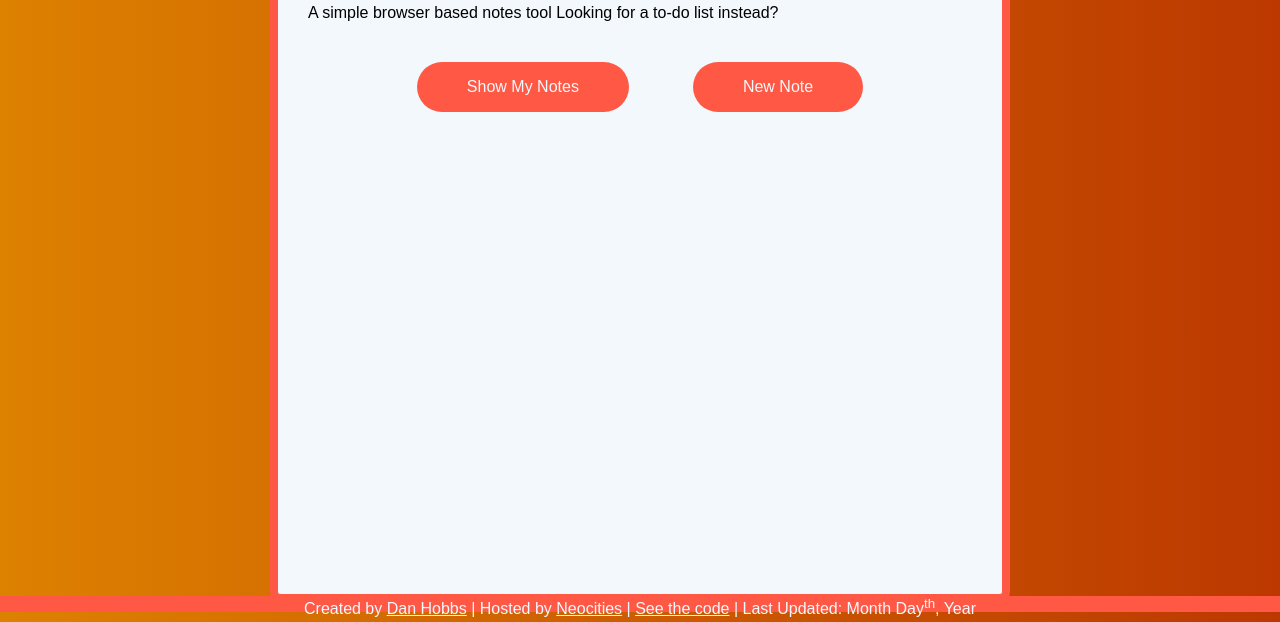
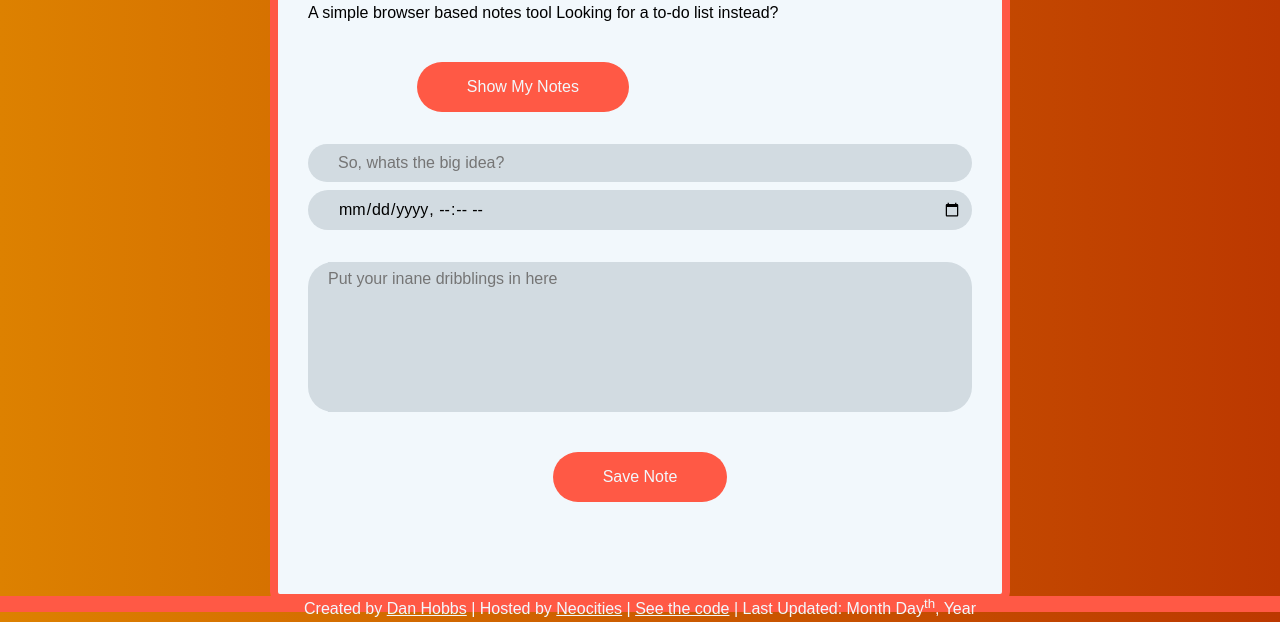
Before and after one commit to huudlum/Noted, a plain HTML site: page index.html in a window 1280 px wide. Both pictures are taken after a click on the button "New Note". Shown: the part 188-810 px from the top of the page. Drawn offline with Linux system fonts and the light colour scheme.

Commit message:
JS Start
Added variables and function to show/hide buttons and inputs when clicking New Note

```diff
--- a/app.js
+++ b/app.js
@@ -1,23 +1,12 @@
-/*
-const titleBox = document.getElementById("titleBox")
-var save = document.getElementById("save")
-var notes =[]
+let noteEntry = document.getElementById("noteEntry");
+let addNoteBtn = document.getElementById("addNoteBtn")
 
-function newNote(){
-    if (titleBox.input.trim() === ''){
-        alert("Please enter your note title");
-    }
-    else {
-        let noteBody =document.createElement('noteBody');
-        saveData();
-    }
-
-function  showNotes(){
-        return;
+function showNote(){
+    noteEntry.classList.add("show-noteEntry");
+    addNoteBtn.classList.add("hide-btn");
 }
 
-function saveData(){
-        localStorage.setItem("data", noteBody.innerHTML);
-    }
-}
-*/
+
+// Need array to show store notes
+// Need function to show all notes in array
+// Need local storage save function to save notes
--- a/index.html
+++ b/index.html
@@ -1,5 +1,5 @@
 <!doctype html>
-<html class="no-js" lang="">
+<html class="no-js" lang"">
 
 <head>
   <meta charset="utf-8">
@@ -16,7 +16,7 @@
     Looking for a to-do list instead?</a></p>
   <div class="navBtn">
     <button onclick="alert('Button No Work Yet')">Show My Notes</button>
-    <button onclick="alert('Button No Work Yet')" id="addNoteBtn">New Note</button>
+    <button onclick=showNote() id="addNoteBtn">New Note</button>
   </div>
 
   <div id="noteEntry">
@@ -33,7 +33,7 @@
     </div>
 
     <div class="navBtn">
-      <button>Save Note</button>
+      <button onclick="alert('Nope. Not Yet.')">Save Note</button>
     </div>
 
   </div>
--- a/style.css
+++ b/style.css
@@ -61,6 +61,10 @@ body{
 
 #noteEntry.show-noteEntry{
   visibility: visible;
+}
+
+#addNoteBtn.hide-btn{
+  visibility: hidden;
 }
 
 .container input{
```
